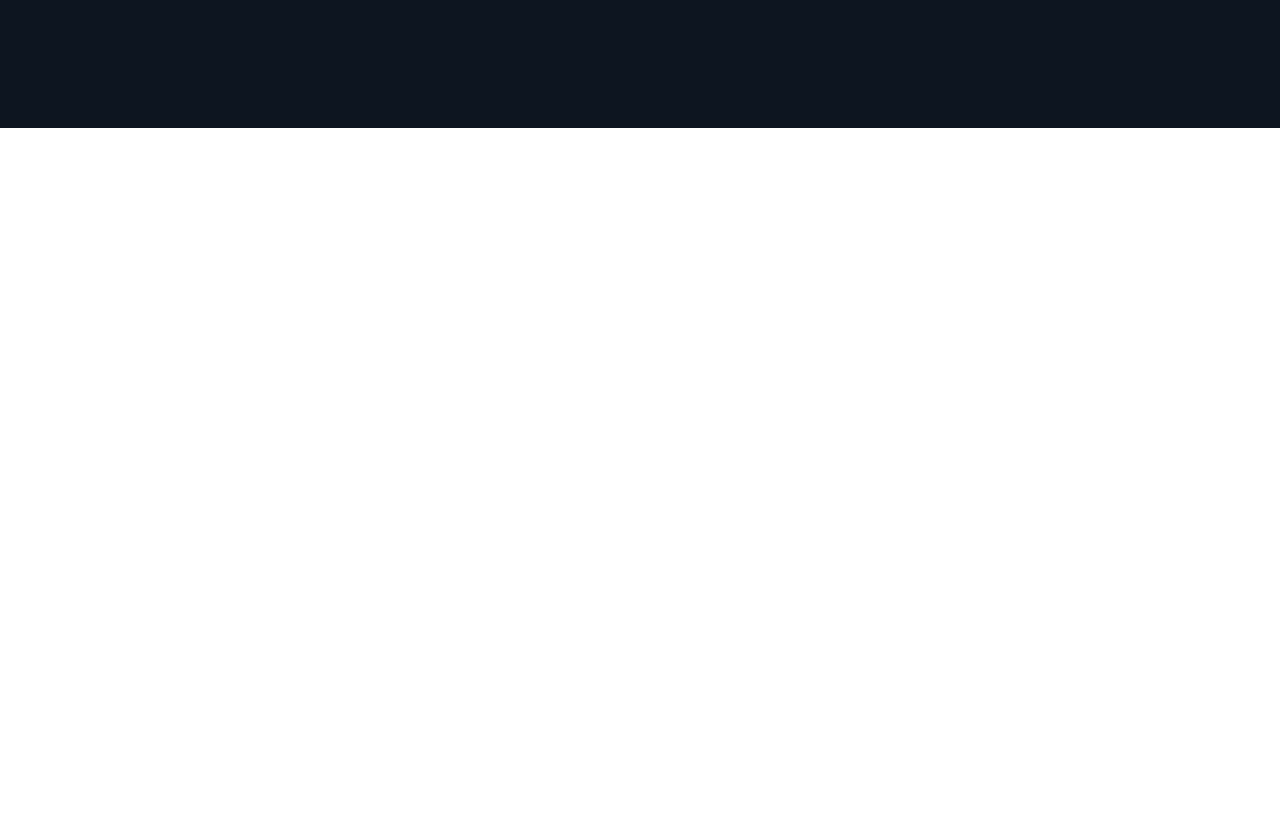
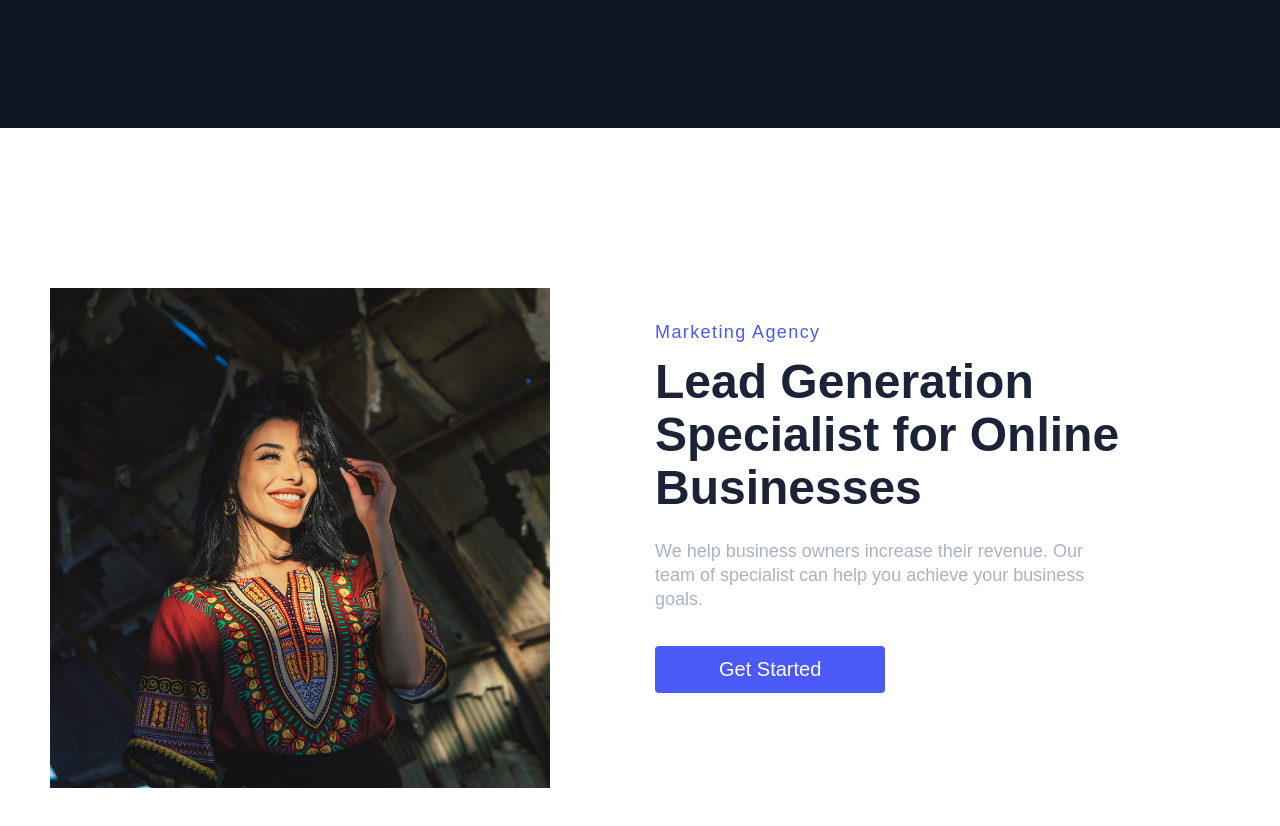
Before and after one commit to PrinceNarteh/react-app-with-styled-component, a React (Create React App) app: page / in a window 1280 px wide. Shown: the part 700-1526 px from the top of the page. Before the commit the page ends 828 px from the top, so only its background shows below. Built offline with nearby package versions, Linux system fonts and the light colour scheme.

Commit message:
add other sections

```diff
--- a/src/components/InfoSection/InfoSection.tsx
+++ b/src/components/InfoSection/InfoSection.tsx
@@ -41,7 +41,8 @@ const InfoSection = ({
   alt,
   start,
 }: InfoSectionProps) => {
-  console.log(img);
+  console.log(start);
+
   return (
     <InfoSec lightBg={lightBg}>
       <Container>
@@ -59,7 +60,7 @@ const InfoSection = ({
             </TextWrapper>
           </InfoColumn>
           <InfoColumn>
-            <ImgWrapper>
+            <ImgWrapper start={start}>
               <Img src={img} alt={alt} />
             </ImgWrapper>
           </InfoColumn>
--- a/src/globalStyles.tsx
+++ b/src/globalStyles.tsx
@@ -15,13 +15,14 @@ export interface Theme {
 }
 
 const GlobalStyle = createGlobalStyle`
-    * {
+  @import url('https://fonts.googleapis.com/css2?family=Source+Sans+Pro:ital,wght@0,200;0,300;0,400;0,600;0,700;0,900;1,200;1,300;1,400;1,600;1,700;1,900&display=swap');
+
+  * {
         margin: 0;
         padding: 0;
         box-sizing: border-box;
         font-family: "Source Sans Pro", sans-serif
     }
-
 `;
 
 export const Container = styled.div`
--- a/src/pages/HomePage/Home.tsx
+++ b/src/pages/HomePage/Home.tsx
@@ -1,10 +1,18 @@
 import { InfoSection } from "../../components";
-import { homeObjectOne } from "./HomeData";
+import {
+  homeObjectFour,
+  homeObjectOne,
+  homeObjectThree,
+  homeObjectTwo,
+} from "./HomeData";
 
 const Home = () => {
   return (
     <>
       <InfoSection {...homeObjectOne} />
+      <InfoSection {...homeObjectTwo} />
+      {/* <InfoSection {...homeObjectThree} /> */}
+      {/* <InfoSection {...homeObjectFour} /> */}
     </>
   );
 };
--- a/src/pages/HomePage/HomeData.ts
+++ b/src/pages/HomePage/HomeData.ts
@@ -1,4 +1,7 @@
-import svg_1 from "../../images/svg-1.svg";
+import profile from "../../images/profile.jpg";
+import svgOne from "../../images/svg-1.svg";
+import svgTwo from "../../images/svg-2.svg";
+import svgThree from "../../images/svg-3.svg";
 
 export const homeObjectOne = {
   lightBg: false,
@@ -12,6 +15,54 @@ export const homeObjectOne = {
   description:
     "We help business owners increase their revenue. Our team of specialist can help you achieve your business goals.",
   start: true,
-  img: svg_1,
+  img: svgOne,
   alt: "",
 };
+
+export const homeObjectTwo = {
+  lightBg: true,
+  imgStart: true,
+  lightTopLine: false,
+  topLine: "Marketing Agency",
+  lightText: false,
+  lightTextDesc: true,
+  headline: "Lead Generation Specialist for Online Businesses",
+  buttonLabel: "Get Started",
+  description:
+    "We help business owners increase their revenue. Our team of specialist can help you achieve your business goals.",
+  start: true,
+  img: profile,
+  alt: "",
+};
+
+export const homeObjectThree = {
+  lightBg: true,
+  imgStart: true,
+  lightTopLine: true,
+  topLine: "Marketing Agency",
+  lightText: true,
+  lightTextDesc: true,
+  headline: "Lead Generation Specialist for Online Businesses",
+  buttonLabel: "Get Started",
+  description:
+    "We help business owners increase their revenue. Our team of specialist can help you achieve your business goals.",
+  start: true,
+  img: svgTwo,
+  alt: "",
+};
+
+export const homeObjectFour = {
+  lightBg: false,
+  imgStart: true,
+  lightTopLine: true,
+  topLine: "Marketing Agency",
+  lightText: true,
+  lightTextDesc: true,
+  headline: "Lead Generation Specialist for Online Businesses",
+  buttonLabel: "Get Started",
+  description:
+    "We help business owners increase their revenue. Our team of specialist can help you achieve your business goals.",
+  start: true,
+  img: svgThree,
+  alt: "",
+};
```
